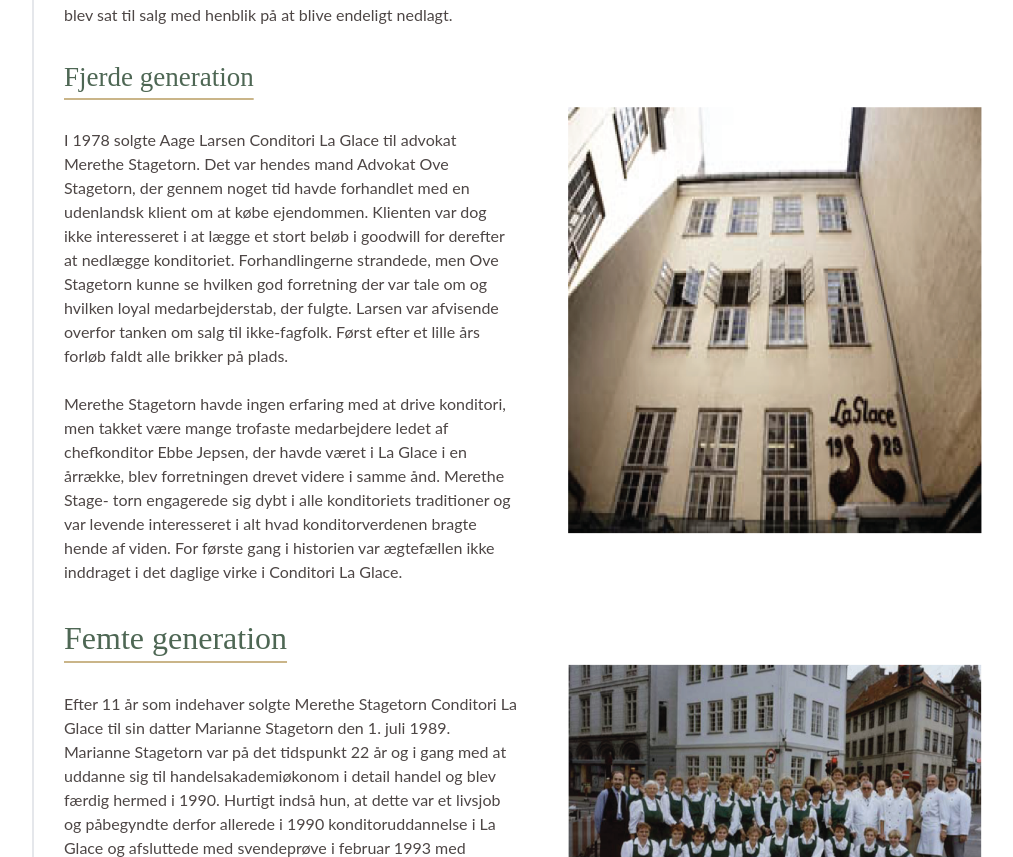
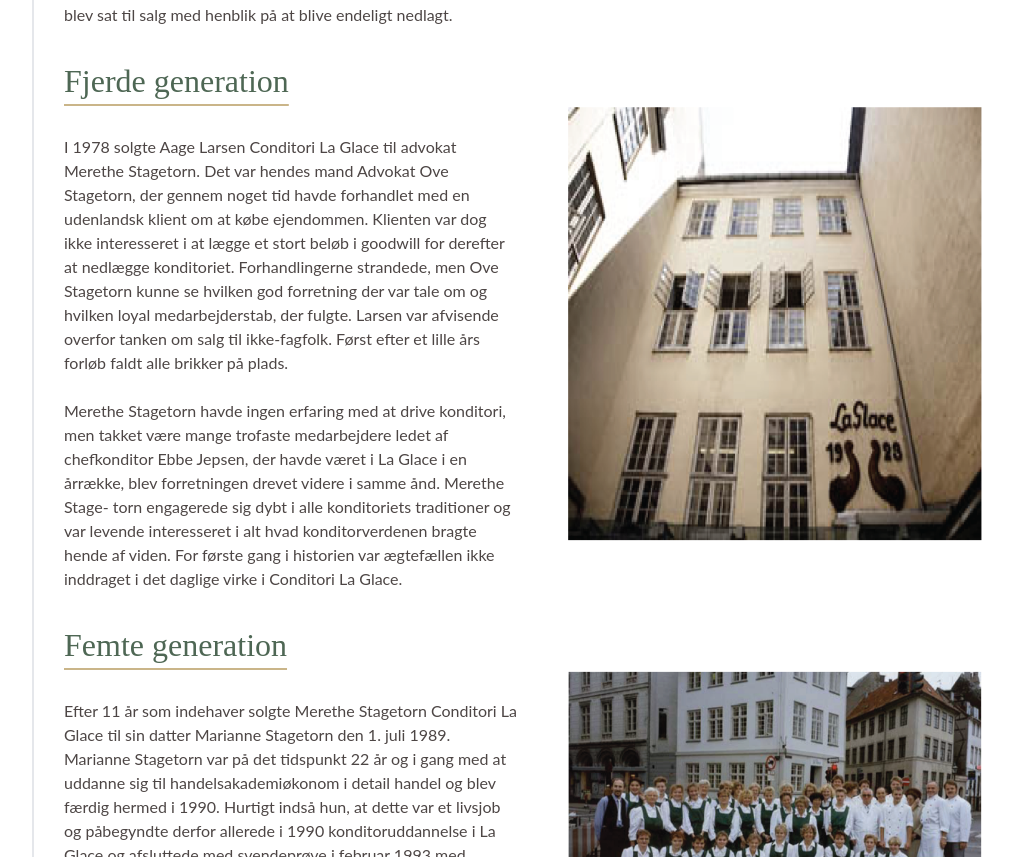
Before and after one commit to KamillaHA/eksamen_3sem_dide, an Astro site: page /om in a window 1280 px wide. Shown: the part 3011-3868 px from the top of the page, without its empty margins (108-1121 px from the left). Built offline with nearby package versions, Linux system fonts and the light colour scheme; Astro itself is replaced by a stand-in of ours.

Commit message:
Små rettelser

```diff
--- a/src/components/Historie.astro
+++ b/src/components/Historie.astro
@@ -93,7 +93,7 @@
 
       <div class="absolute w-3.5 h-3.5 rounded-full mt-4 -start-2 dark:border-gron500 dark:bg-gron500"></div>
 
-      <h3 class="text-mserifh3 md:serifh3 text-gron500 mb-m md:mb-l underline decoration-solid decoration-2 underline-offset-off md:underline-offset-big decoration-gul500 font-serif text-left">Fjerde generation</h3>
+      <h3 class="text-mserifh3 md:text-serifh3 text-gron500 mb-m md:mb-l underline decoration-solid decoration-2 underline-offset-off md:underline-offset-big decoration-gul500 font-serif text-left">Fjerde generation</h3>
 
       <p class="text-pbody text-neu500 font-normal mb-m md:mb-0">
         I 1978 solgte Aage Larsen Conditori La Glace til advokat Merethe Stagetorn. Det var hendes mand Advokat Ove Stagetorn, der gennem noget tid havde forhandlet med en udenlandsk klient om at købe ejendommen. Klienten var dog ikke interesseret i at lægge et stort beløb i goodwill for derefter at nedlægge konditoriet. Forhandlingerne strandede, men Ove Stagetorn kunne se hvilken god forretning der var tale om og hvilken loyal medarbejderstab, der fulgte. Larsen var afvisende overfor tanken om salg til ikke-fagfolk. Først efter et lille års forløb faldt alle brikker på plads. <br /><br /> Merethe Stagetorn havde ingen erfaring med at drive konditori, men takket være mange trofaste medarbejdere ledet af chefkonditor Ebbe Jepsen, der havde været i La Glace i en årrække, blev forretningen drevet videre i samme ånd. Merethe Stage- torn engagerede sig dybt i alle konditoriets traditioner og var levende interesseret i alt hvad konditorverdenen bragte hende af viden. For første gang i historien var ægtefællen ikke inddraget i det daglige virke i Conditori La Glace.</p>
```
